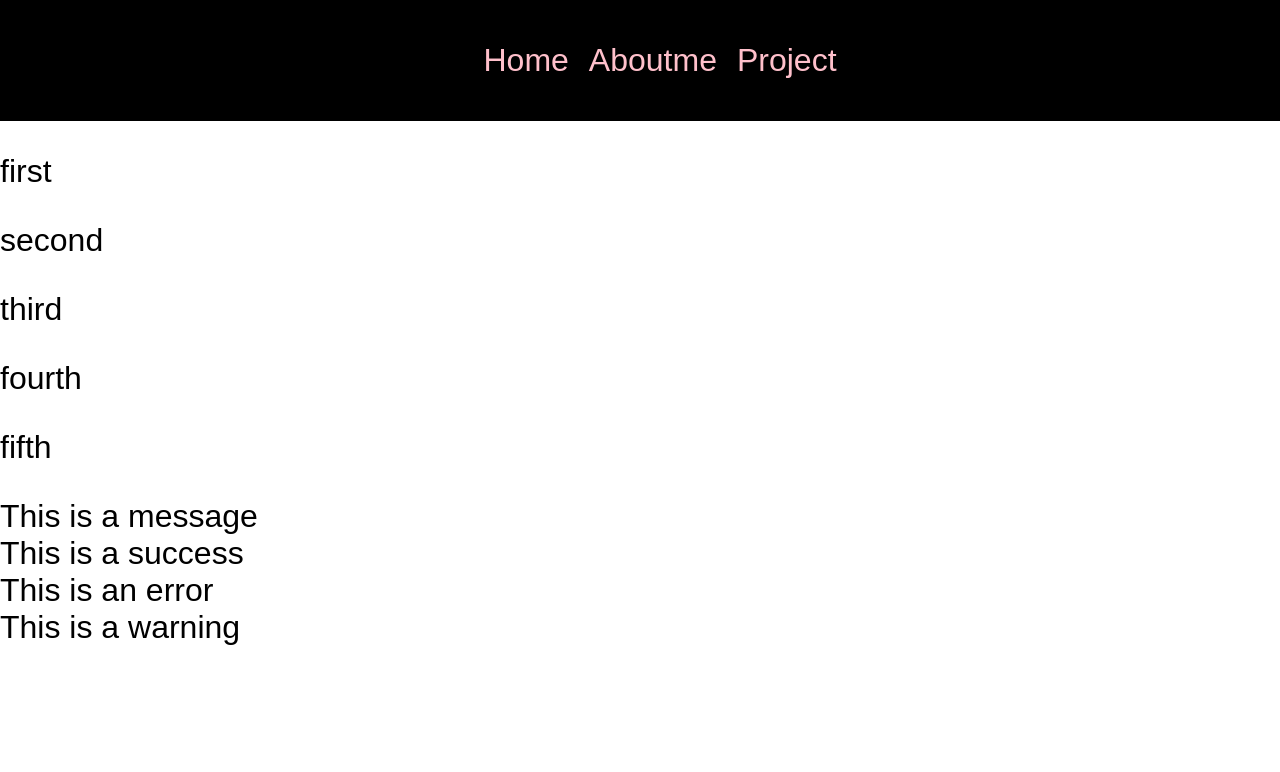
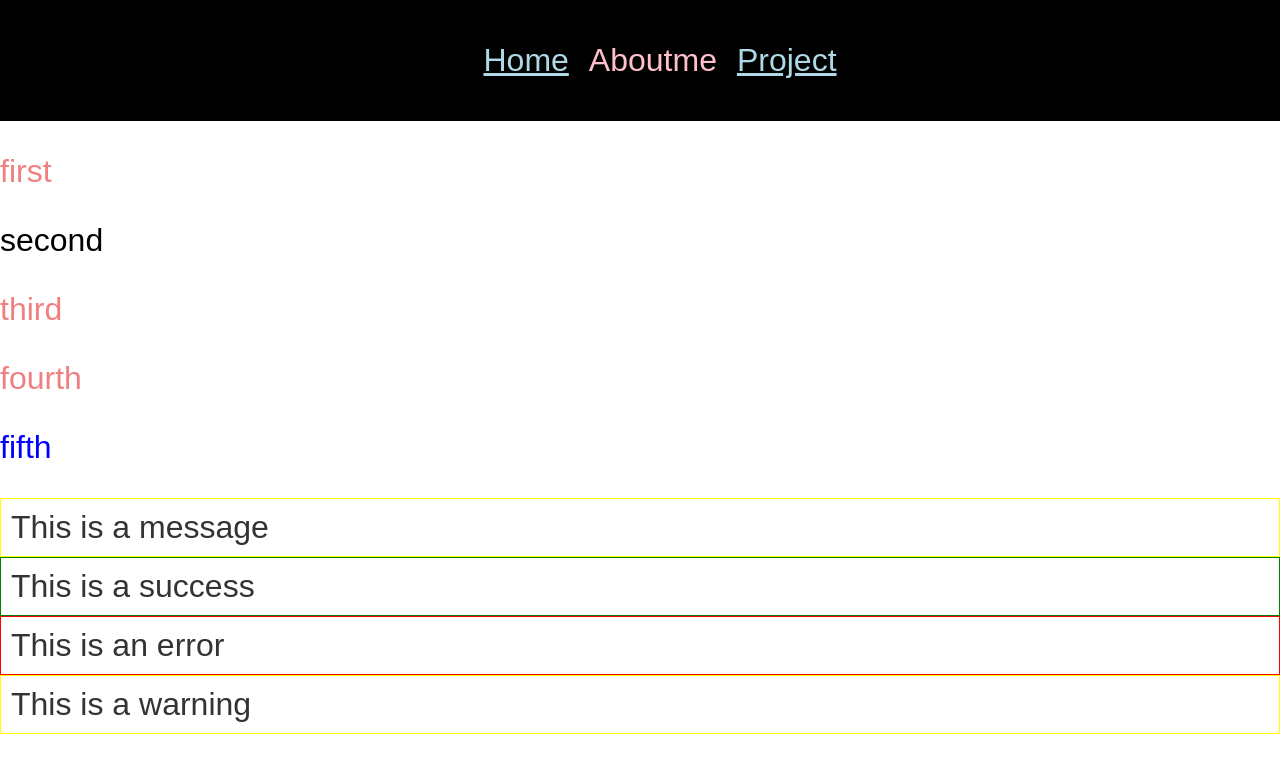
Before and after one commit to semharsium/sass-learning, a website: page index.html in a window 1280 px wide. Drawn offline with Linux system fonts and the light colour scheme.

Commit message:
out put compiled base.css

```diff
--- a/output/global/scss/base.css
+++ b/output/global/scss/base.css
@@ -1,11 +1,6 @@
 * {
   font-family: Arial;
   font-size: 32px;
-}
-
-.navigation__menu-item-link {
-  color: pink;
-  text-decoration: none;
 }
 
 .navigation__menu {
@@ -13,34 +8,39 @@
   flex-wrap: wrap;
   justify-content: center;
 }
-
 .navigation__menu-item {
   list-style: none;
   margin: 10px;
-  transform: rotate(0deg);
+}
+.navigation__menu-item-link {
+  color: pink;
+  text-decoration: none;
+}
+.navigation__menu-item-link:hover {
+  color: yellow;
+}
+.navigation__menu-item-link:active {
+  color: aqua;
+}
+.navigation__menu-item-link--blue {
+  text-decoration: underline;
+  color: lightblue;
 }
 
+.header {
+  display: flex;
+}
 .header__navigation {
   background: black;
   width: 100%;
 }
 
-.navigation__menu-item.navigation__menu-item-link--special {
-  text-decoration: underline;
+.paragraph__container > p {
+  color: lightcoral;
 }
 
-.navigation__menu-item:visited {
-  color: green;
-}
-.navigation__menu-item:hover {
-  color: yellow;
-}
-.navigation__menu-item:active {
-  color: aqua;
-}
-
-.header {
-  display: flex;
+.paragraph__container + p {
+  color: blue;
 }
 
 body {
@@ -48,4 +48,22 @@ body {
   margin: 0;
 }
 
+.container-four, .container-three, .container-two, .container-one {
+  border: 1px solid yellow;
+  padding: 10px;
+  color: #333;
+}
+
+.container-two {
+  border-color: green;
+}
+
+.container-three {
+  border-color: red;
+}
+
+.container-four {
+  border-color: yellow;
+}
+
 /*# sourceMappingURL=base.css.map */
```
Also changed, not shown: 1 other file.
